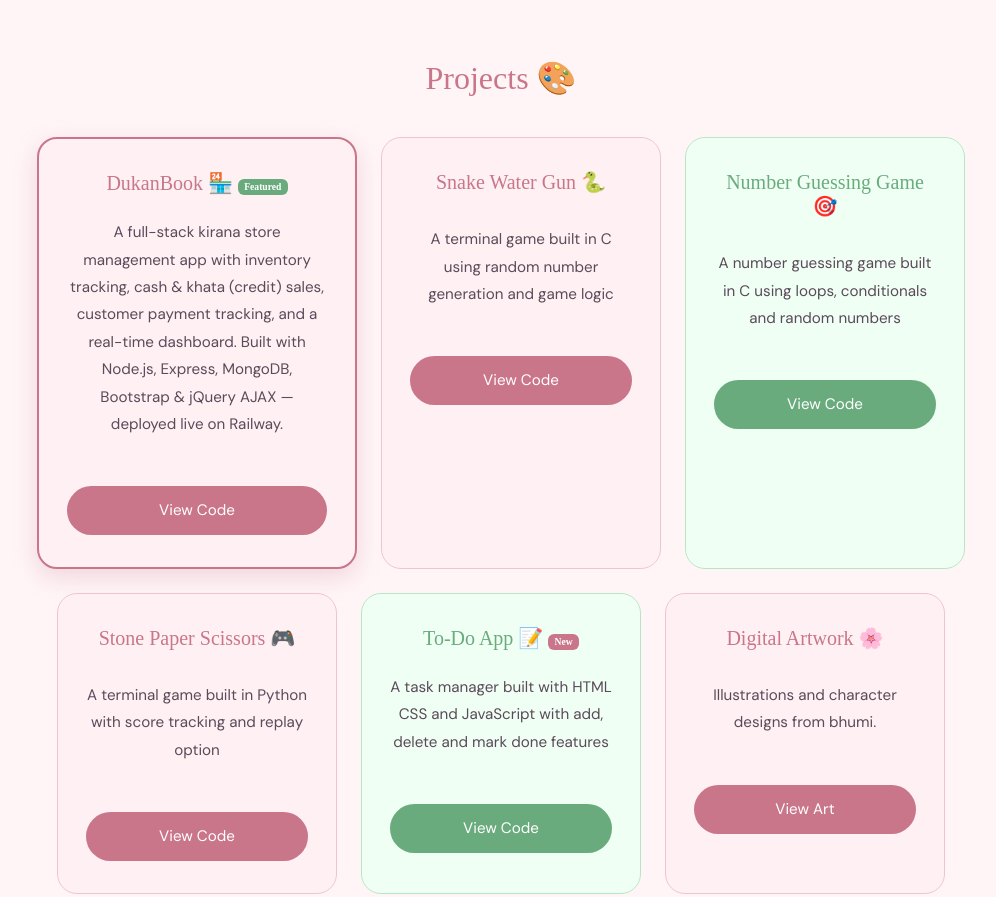
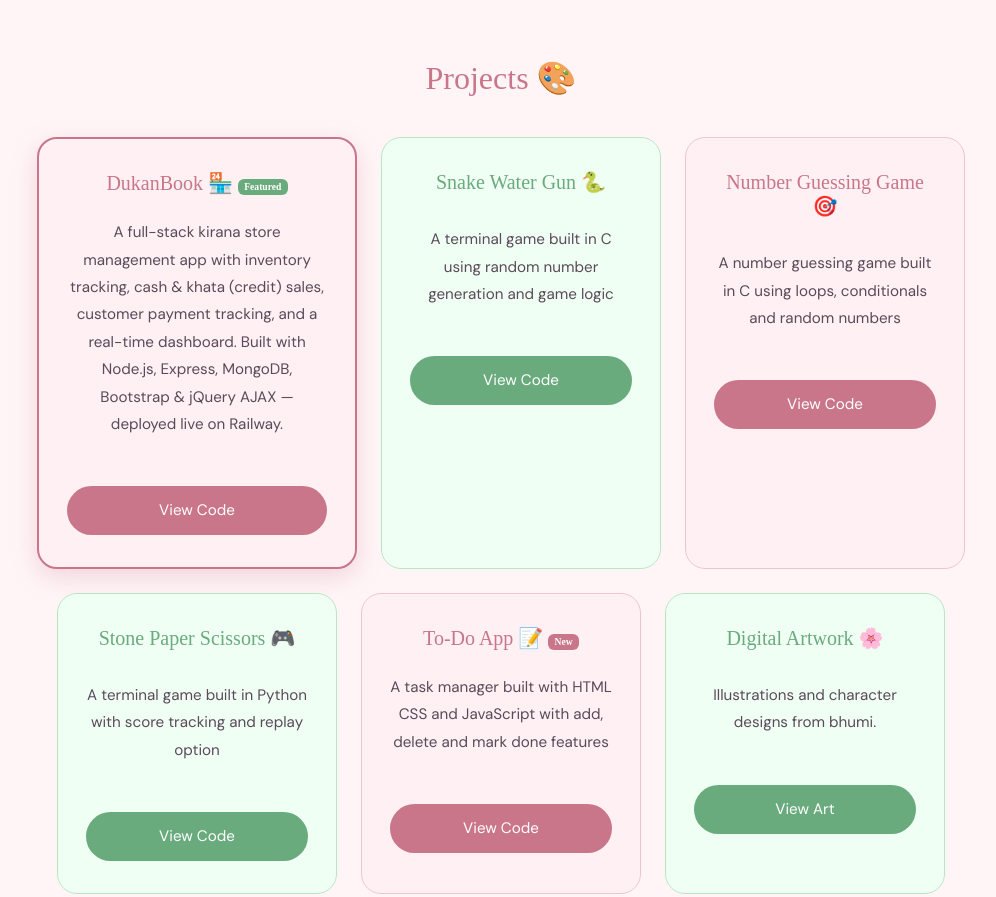
Before and after one commit to Bhumiisolanki/portfolio, a plain HTML site: page index.html in a window 1280 px wide. Shown: the part 1500-2397 px from the top of the page, without its empty margins (139-1135 px from the left). Drawn offline with nearby package versions, Linux system fonts and the light colour scheme; a web font is replaced by a local one.

Commit message:
Refactor project card styles for even children

```diff
--- a/style.css
+++ b/style.css
@@ -236,24 +236,20 @@ nav ul a:hover {
     box-shadow: 0 12px 30px rgba(201, 118, 138, 0.2);
 }
 
-.project-card:nth-child(3),
-.project-card:nth-child(5) {
+.project-card:nth-child(even) {
     background-color: #f0fff4;
     border: 1px solid #b8e6c4;
 }
 
-.project-card:nth-child(3) h3,
-.project-card:nth-child(5) h3 {
+.project-card:nth-child(even) h3 {
     color: #6aab7e;
 }
 
-.project-card:nth-child(3) .btn,
-.project-card:nth-child(5) .btn {
+.project-card:nth-child(even) .btn {
     background-color: #6aab7e;
 }
 
-.project-card:nth-child(3) .btn:hover,
-.project-card:nth-child(5) .btn:hover {
+.project-card:nth-child(even) .btn:hover {
     background-color: #4e8f63;
 }
 
```
